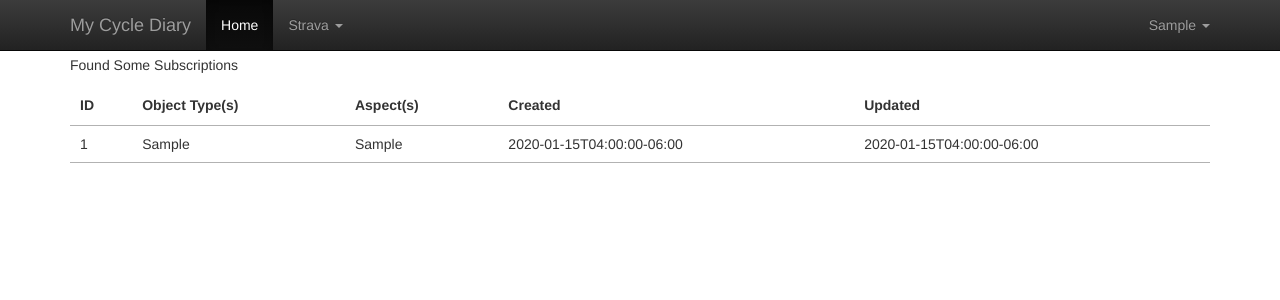
After one commit to rgeyer/mycyclediary_dot_com, a Django app: page /strava/webhook in a window 1280 px wide. The commit adds this page. Shown: the top 300 px of the page. Run offline with Django 3.2, Linux system fonts and the light colour scheme; a user stored in the database is signed in; tables that the repository leaves empty hold one stand-in row (values such as "Sample post"); parts of the project's set-up code (start-up, migrations or seed data) failed here and were passed over; some libraries are stand-ins or nearby versions.

Commit message:
Add subscriptions abilities

```diff
--- /dev/null
+++ b/mycyclediary_dot_com/apps/api/urls.py
@@ -0,0 +1,8 @@
+from django.conf.urls import patterns, include, url
+from mycyclediary_dot_com.apps.api import views
+
+urlpatterns = [
+    # Examples:
+    url(r'^$', views.index, name='index'),
+    url(r'^strava/webhook$', views.strava_webhook_callback, name='strava_webhook_callback'),
+]
--- a/mycyclediary_dot_com/apps/strava/models.py
+++ b/mycyclediary_dot_com/apps/strava/models.py
@@ -7,11 +7,24 @@ class athlete(AbstractUser):
 
     strava_id = models.PositiveIntegerField(blank=True,null=True)
     last_strava_sync = models.DateTimeField(blank=True,null=True)
+    last_api_callback = models.DateTimeField(blank=True,null=True)
     strava_api_token = models.CharField(blank=True,null=True,max_length=64)
     # This apparently also get's a "gear_set" associated with it somewhere.
     # That happens only on new logins, and needs to be updated. Maybe this needs
     # to be checked dynamically?
     # Ahhh this is how that happens.. https://github.com/omab/python-social-auth/blob/v0.2.14/social/backends/strava.py
+
+class strava_webhook_subscription(models.Model):
+    class Meta:
+        app_label = 'mycyclediary_dot_com'
+
+    athlete = models.ForeignKey(athlete, on_delete=models.CASCADE)
+    strava_id = models.PositiveSmallIntegerField(blank=True,null=True)
+    object_type = models.CharField(blank=True,null=True,max_length=255)
+    aspect_type = models.CharField(blank=True,null=True,max_length=255)
+    created_at = models.DateTimeField(blank=True,null=True)
+    updated_at = models.DateTimeField(blank=True,null=True)
+    verify_token = models.CharField(max_length=32)
 
 class gear(models.Model):
     class Meta:
@@ -46,8 +59,8 @@ class gear(models.Model):
 class bike(gear):
     pass
 
-# class shoe(gear):
-#     pass
-#
+class shoe(gear):
+    pass
+
 # class bike_component(models.Model):
 #     pass
--- /dev/null
+++ b/mycyclediary_dot_com/apps/strava/templates/strava_webhook.html
@@ -0,0 +1,39 @@
+{% extends "www/templates/layout.html" %}
+{% block title %}My Cycle Diary - Strava Webhook Status{% endblock %}
+{% block body %}
+{% if subscriptions %}
+<p>Found Some Subscriptions</p>
+<table id="subscriptions" class="display">
+  <thead>
+    <tr>
+      <th>ID</th>
+      <th>Object Type(s)</th>
+      <th>Aspect(s)</th>
+      <th>Created</th>
+      <th>Updated</th>
+    </tr>
+  </thead>
+  <tbody>
+{% for subscription in subscriptions %}
+    <tr>
+      <td>{{subscription.strava_id}}</td>
+      <td>{{subscription.object_type}}</td>
+      <td>{{subscription.aspect_type}}</td>
+      <td>{{subscription.created_at|date:"c"}}</td>
+      <td>{{subscription.updated_at|date:"c"}}</td>
+    <tr>
+{% endfor %}
+  </tbody>
+</table>
+<script>
+$('#subscriptions').ready(function() {
+  $('#subscriptions').DataTable();
+});
+</script>
+{% else %}
+<form class="form-horizontal" action="./webhook" method="POST">
+{% csrf_token %}
+<button class="btn btn-primary" type="submit" name="enable_webhook">Enable Webhooks</button>
+</form>
+{% endif %}
+{% endblock %}
--- a/mycyclediary_dot_com/apps/strava/urls.py
+++ b/mycyclediary_dot_com/apps/strava/urls.py
@@ -5,4 +5,5 @@ urlpatterns = [
     # Examples:
     url(r'^$', views.index, name='index'),
     url(r'^bike_stats$', views.bike_stats, name='bike_stats'),
+    url(r'^webhook$', views.webhook, name='webhook'),
 ]
--- a/mycyclediary_dot_com/apps/strava/views.py
+++ b/mycyclediary_dot_com/apps/strava/views.py
@@ -7,13 +7,16 @@ from django.template.loader import get_template
 from django.template import RequestContext
 from datetime import timedelta
 from mycyclediary_dot_com.settings.secrets import *
-from mycyclediary_dot_com.apps.strava.models import athlete
+from mycyclediary_dot_com.apps.strava.models import athlete, strava_webhook_subscription
 from mycyclediary_dot_com.apps.strava.models import bike as bike_odm
 from django.contrib.auth.decorators import login_required
 from mycyclediary_dot_com.apps.strava.strava import strava
 from units import unit
+from requests import * # Maybe wanna use django requests, but I'm so much more familiar with these!
 
-import os, time, datetime, logging, json
+from django.conf import settings
+
+import os, time, datetime, logging, json, uuid, urllib
 
 def __conditional_sum_quantity(old, new):
     if old:
@@ -157,3 +160,34 @@ def bike_stats(request):
         template_fields = merge_dict
 
     return render_to_response('strava/templates/strava_bike_stats.html', template_fields, context_instance=RequestContext(request))
+
+@login_required
+def webhook(request):
+    template_fields = {}
+
+    if request.method == 'POST' and 'enable_webhook' in request.POST:
+        uuid_hex = uuid.uuid1().hex
+        new_sub = strava_webhook_subscription(
+            verify_token=uuid_hex,
+            athlete=athlete.objects.get(id=request.user.id),
+        )
+        new_sub.save()
+
+        ### Request a subscription from the API
+        uri = "https://api.strava.com/api/v3/push_subscriptions"
+        body = "client_id={}&client_secret={}&object_type=activity&aspect_type=create&callback_url={}&verify_token={}".format(
+            SOCIAL_AUTH_STRAVA_KEY,
+            SOCIAL_AUTH_STRAVA_SECRET,
+            "https://app.mycyclediary.com/api/strava/webhook",
+            new_sub.verify_token,
+        )
+        headers = {"content-type": "application/x-www-form-urlencoded"}
+        session = Session()
+        webhook_response = session.post(uri, headers=headers, data=urllib.urlencode(body))
+        # TODO: Error handling, and other smart stuff
+
+
+    subscriptions = strava_webhook_subscription.objects.filter(athlete=request.user.id)
+    template_fields["subscriptions"] = subscriptions
+
+    return render_to_response('strava/templates/strava_webhook.html', template_fields, context_instance=RequestContext(request))
--- a/mycyclediary_dot_com/apps/www/templates/layout.html
+++ b/mycyclediary_dot_com/apps/www/templates/layout.html
@@ -63,6 +63,7 @@
               <ul class="dropdown-menu">
                 <li><a href="/strava/">Activities</a></li>
                 <li><a href="/strava/bike_stats">Gear Mileage Calculator</a></li>
+                <li><a href="/strava/webhook">Webhooks</a></li>
               </ul>
             </li>
           </ul>
--- a/mycyclediary_dot_com/urls.py
+++ b/mycyclediary_dot_com/urls.py
@@ -10,6 +10,7 @@ urlpatterns = [
     url('', include('django.contrib.auth.urls', namespace='auth')),
     url(r'^$', mycyclediary_dot_com.apps.www.views.index, name='index'),
     url(r'^strava/', include('mycyclediary_dot_com.apps.strava.urls')),
+    url(r'^api/', include('mycyclediary_dot_com.apps.api.urls')),
 
     # Uncomment the admin/doc line below to enable admin documentation:
     # url(r'^admin/doc/', include('django.contrib.admindocs.urls')),
```
Also changed, not shown: mycyclediary_dot_com/apps/api/views.py (+20 -1 lines), mycyclediary_dot_com/migrations/0006_strava_webhook_subscription.py (added), mycyclediary_dot_com/migrations/0007_auto_20170514_2301.py (added), mycyclediary_dot_com/migrations/0008_strava_webhook_subscription_verify_token.py (added).
